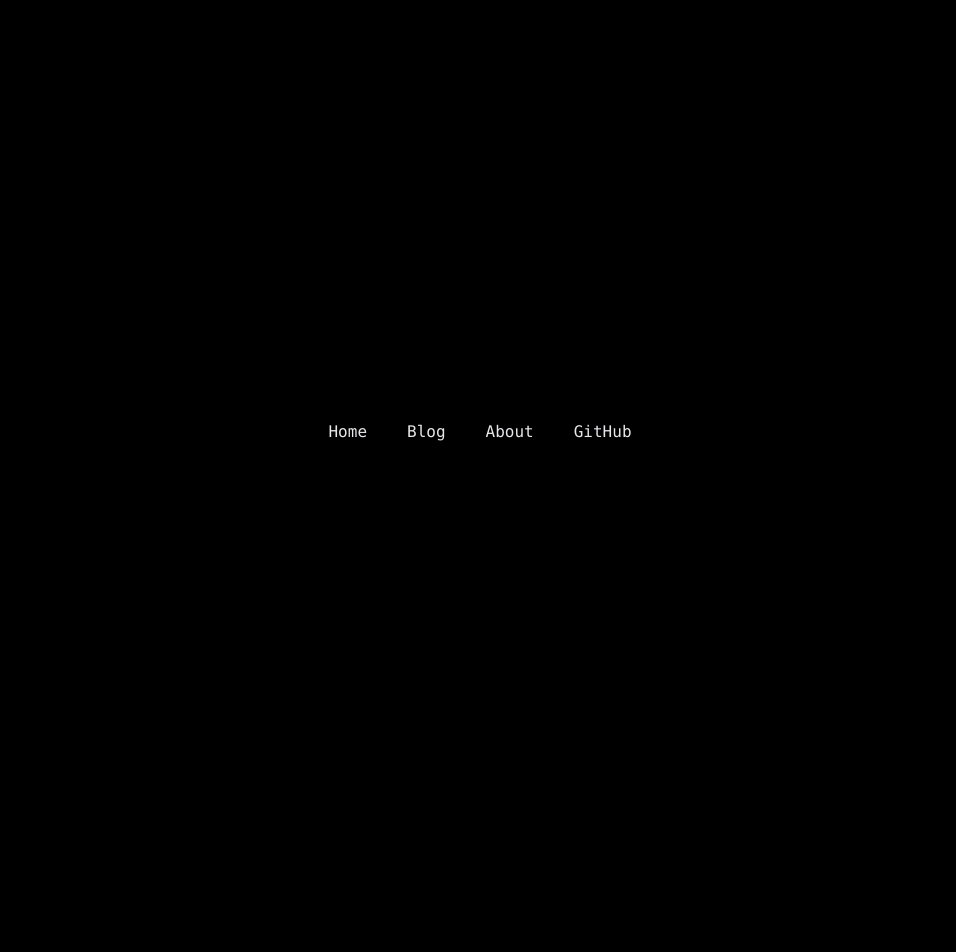
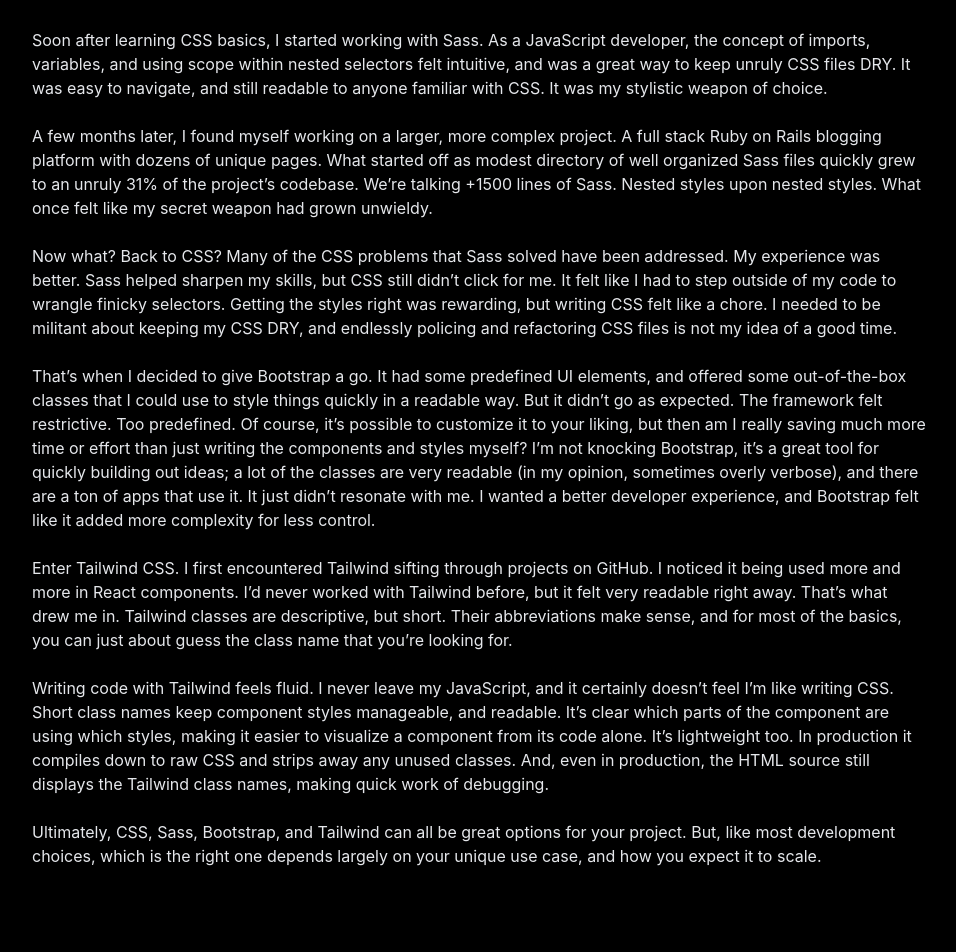
Before and after one commit to sandypockets/sandypockets-blog, a Next.js app: page /blog/why-i-use-tailwind-css in a window 1280 px wide. Before the commit this address had no page. Shown: the part 380-1332 px from the top of the page, without its empty margins (160-1116 px from the left). Before the commit the page ends 872 px from the top, so only its background shows below. Built offline with nearby package versions, Linux system fonts and the light colour scheme; a web font is replaced by a local one.

Commit message:
Create new blog post

```diff
--- /dev/null
+++ b/pages/blog/why-i-use-tailwind-css.mdx
@@ -0,0 +1,37 @@
+import BlogPost from '../../components/article/BlogPost'
+
+export const meta = {
+  title: 'Why I use Tailwind CSS',
+  description: 'It comes down to flexibility, and the developer experience.',
+  date: 'Jun 28, 2021',
+  readTime: 5,
+  href: '/blog/why-i-use-tailwind-css'
+}
+
+export default ({ children }) => <BlogPost meta={meta}>{children}</BlogPost>;
+
+Soon after learning CSS basics, I started working with Sass. As a JavaScript developer, the concept of imports, variables, and using scope within nested selectors felt intuitive, and was a great way to keep unruly CSS files DRY. It was easy to navigate, and still readable to anyone familiar with CSS. It was my stylistic weapon of choice.
+
+<br/>
+
+A few months later, I found myself working on a larger, more complex project. A full stack Ruby on Rails blogging platform with dozens of unique pages. What started off as modest directory of well organized Sass files quickly grew to an unruly 31% of the project’s codebase. We’re talking +1500 lines of Sass. Nested styles upon nested styles. What once felt like my secret weapon had grown unwieldy.
+
+<br/>
+
+Now what? Back to CSS? Many of the CSS problems that Sass solved have been addressed. My experience was better. Sass helped sharpen my skills, but CSS still didn’t click for me. It felt like I had to step outside of my code to wrangle finicky selectors. Getting the styles right was rewarding, but writing CSS felt like a chore. I needed to be militant about keeping my CSS DRY, and endlessly policing and refactoring CSS files is not my idea of a good time.
+
+<br/>
+
+That’s when I decided to give Bootstrap a go. It had some predefined UI elements, and offered some out-of-the-box classes that I could use to style things quickly in a readable way. But it didn’t go as expected. The framework felt restrictive. Too predefined. Of course, it’s possible to customize it to your liking, but then am I really saving much more time or effort than just writing the components and styles myself? I’m not knocking Bootstrap, it’s a great tool for quickly building out ideas; a lot of the classes are very readable (in my opinion, sometimes overly verbose), and there are a ton of apps that use it. It just didn’t resonate with me. I wanted a better developer experience, and Bootstrap felt like it added more complexity for less control.
+
+<br/>
+
+Enter Tailwind CSS. I first encountered Tailwind sifting through projects on GitHub. I noticed it being used more and more in React components. I’d never worked with Tailwind before, but it felt very readable right away. That’s what drew me in. Tailwind classes are descriptive, but short. Their abbreviations make sense, and for most of the basics, you can just about guess the class name that you’re looking for.
+
+<br/>
+
+Writing code with Tailwind feels fluid. I never leave my JavaScript, and it certainly doesn’t feel I’m like writing CSS. Short class names keep component styles manageable, and readable. It’s clear which parts of the component are using which styles, making it easier to visualize a component from its code alone. It’s lightweight too. In production it compiles down to raw CSS and strips away any unused classes. And, even in production, the HTML source still displays the Tailwind class names, making quick work of debugging.
+
+<br/>
+
+Ultimately, CSS, Sass, Bootstrap, and Tailwind can all be great options for your project. But, like most development choices, which is the right one depends largely on your unique use case, and how you expect it to scale.
```
